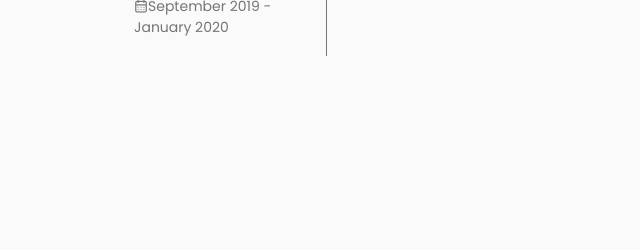
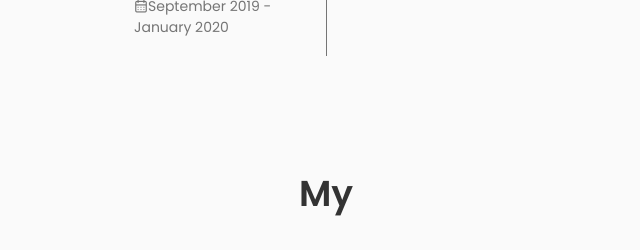
Before and after one commit to MajinM92160/portfolio-react, a React (Create React App) app: page / in a window 1280 px wide. Shown: the part 3554-3804 px from the top of the page, without its empty margins (314-954 px from the left). Before the commit the page ends 3624 px from the top, so only its background shows below. Built offline with nearby package versions, Linux system fonts and the light colour scheme.

Commit message:
added testimonials components

```diff
--- a/src/App.js
+++ b/src/App.js
@@ -6,6 +6,7 @@ import About from "./components/about/About";
 import Skills from "./components/skills/Skills"
 import Services from "./components/services/Services";
 import Qualifications from "./components/qualifications/Qualifications";
+import Testimonials from "./components/testimonial/Testimonials";
 
 const App = () => {
   return (
@@ -18,6 +19,7 @@ const App = () => {
              <Skills />
              <Services />
              <Qualifications />
+             <Testimonials />
          </main>
       </>
   )
--- /dev/null
+++ b/src/components/testimonial/Testimonials.jsx
@@ -0,0 +1,11 @@
+import React from 'react';
+
+function Testimonials(props) {
+    return (
+        <section className="testimonial container section">
+            <h2 className="section__title">My </h2>
+        </section>
+    );
+}
+
+export default Testimonials;
```
Also changed, not shown: src/components/testimonial/testimonial.css (added).
